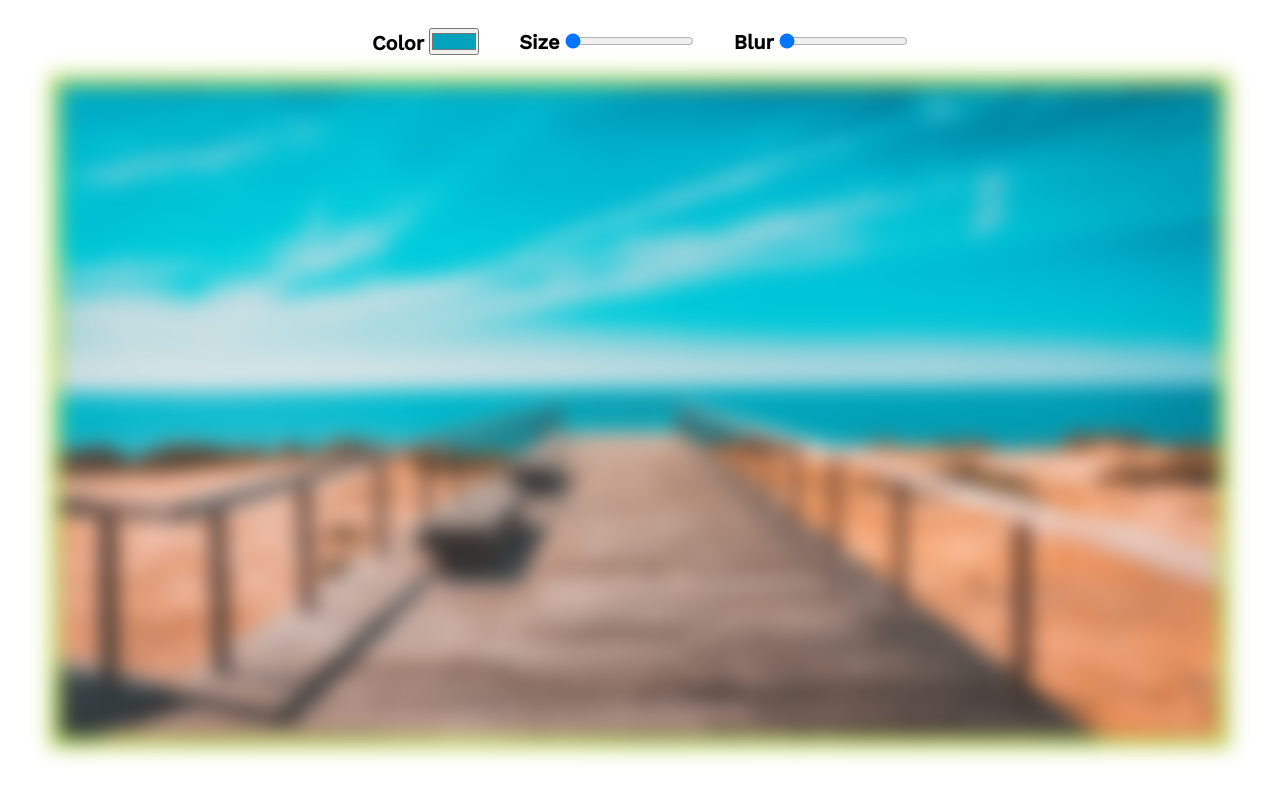
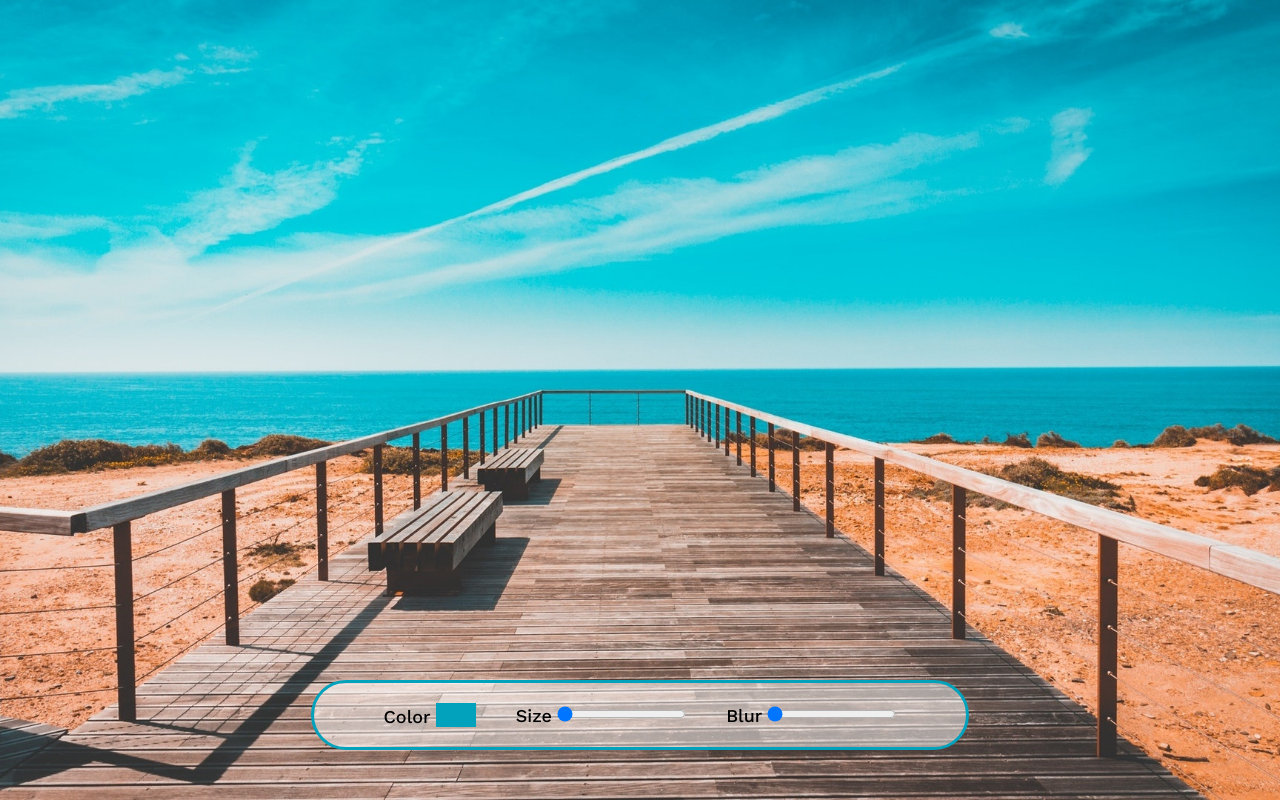
Before and after one commit to LeonLouis/JavaScript-CSS-Variables-JS, a plain HTML site: page index.html in a window 1280 px wide. Drawn offline with nearby package versions, Linux system fonts and the light colour scheme.

Commit message:
updated styles for layout

```diff
--- a/style.css
+++ b/style.css
@@ -6,33 +6,65 @@
   padding: 0;
   font-family: 'Work Sans', sans-serif;
 }
+body {
+  overflow: hidden;
+}
 :root {
-  --base: #BADA55;
-  --size: 10px;
-  --blur: 10px;
+  --base: #02a2bc;
+  --size: 0px;
+  --blur: 0px;
+}
+.main-wrap {
+  height: 100vh;
+  display: flex;
+  flex-direction: column;
+  align-items: center;
+  justify-content: flex-end;
+  position: relative;
 }
 .img-wrap img {
   background: var(--base);
   padding: var(--size);
   filter: blur(var(--blur));
-}
-.main-wrap {height: 100vh;display: flex;flex-direction: column;align-items: center;justify-content: center;}
-.img-wrap img {
-  max-width: 1180px;
   width: 100%;
+  object-fit: cover;
+  height: 100%;
 }
 .img-wrap {
-  padding: 20px;
+  position: absolute;
+  top: 0;
+  left: 0;
+  width: 100%;
+  height: 100vh;
 }
 .controls {
   display: flex;
   align-items: center;
   justify-content: center;
+  z-index: 10;
+  padding: 20px 50px;
+  margin-bottom: 50px;
+  background-color: rgb(255,255,255,0.5);
+  border-radius: 50px;
+  border: 3px solid var(--base);
 }
 .input-wrap {
   padding: 0 20px;
 }
 label {
-  font-size: 20px;
-  font-weight: 700;
+  font-size: 18px;
+  font-weight: normal;
 }
+input[type="color"] {
+	-webkit-appearance: none;
+	border: none;
+	width: 40px;
+	height: 24px;
+	vertical-align: bottom;
+}
+input[type="color"]::-webkit-color-swatch-wrapper {
+	padding: 0;
+}
+input[type="color"]::-webkit-color-swatch {
+	border: none;
+}
```
